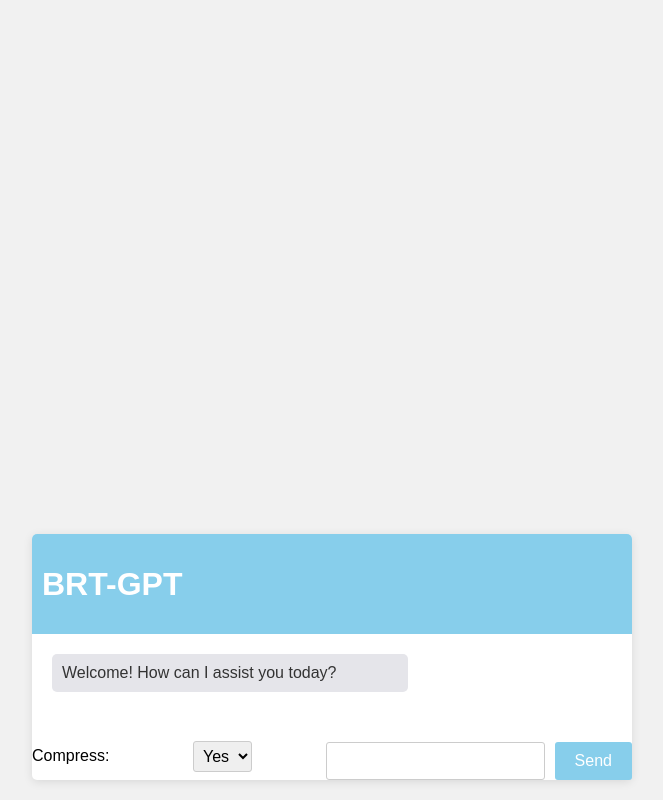
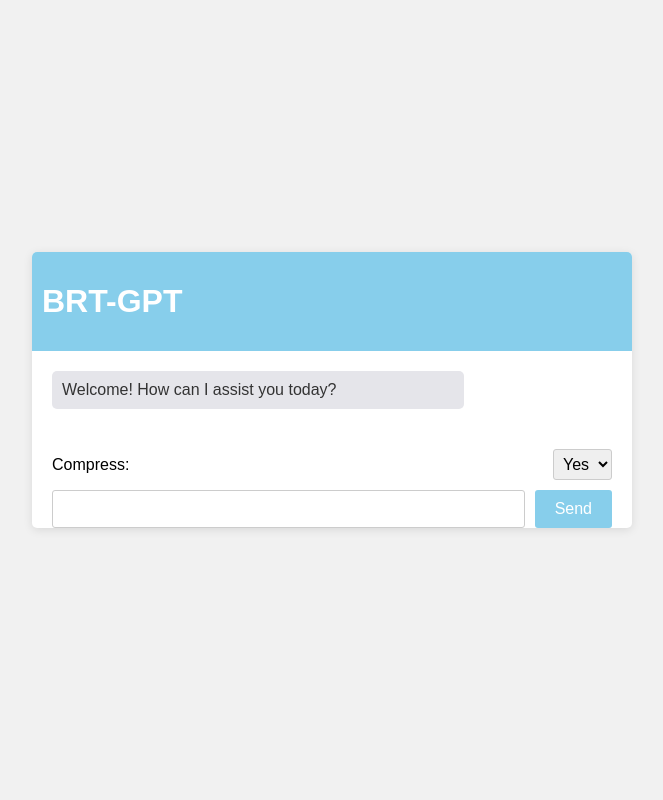
Before and after one commit to srikarthikv/test1, a PHP site: page / in a window 1280 px wide. Shown: the whole page, without its empty margins (308-971 px from the left). Run offline with PHP 8.4, Linux system fonts and the light colour scheme.

Commit message:
bigger chat window

```diff
--- a/index.php
+++ b/index.php
@@ -9,14 +9,16 @@
             padding: 0;
             background-color: #f1f1f1;
             display: flex;
-            align-items: flex-end;
+            align-items: center;
             justify-content: center;
             min-height: 100vh;
         }
 
         .chat-container {
-            width: 100%;
+            width: 80%;
             max-width: 600px;
+            height: 80%;
+            max-height: 600px;
             margin-bottom: 20px;
             display: flex;
             flex-direction: column;
@@ -49,7 +51,7 @@
             padding: 10px;
             border-radius: 5px;
             align-self: flex-end;
-            max-width: 60%;
+            max-width: 70%;
         }
 
         .bot-message {
@@ -58,12 +60,13 @@
             padding: 10px;
             border-radius: 5px;
             align-self: flex-start;
-            max-width: 60%;
+            max-width: 70%;
         }
 
         .input-container {
             display: flex;
             margin-top: 10px;
+            padding: 0 20px;
         }
 
         .input-container input[type="text"] {
@@ -90,6 +93,7 @@
             display: flex;
             justify-content: space-between;
             align-items: center;
+            padding: 0 20px;
         }
 
         .options-container label {
@@ -119,10 +123,10 @@
                     <option value="yes">Yes</option>
                     <option value="no">No</option>
                 </select>
-                <div class="input-container">
-                    <input type="text" name="question" id="question" required>
-                    <button type="submit">Send</button>
-                </div>
+            </div>
+            <div class="input-container">
+                <input type="text" name="question" id="question" required>
+                <button type="submit">Send</button>
             </div>
         </form>
         <?php
```
